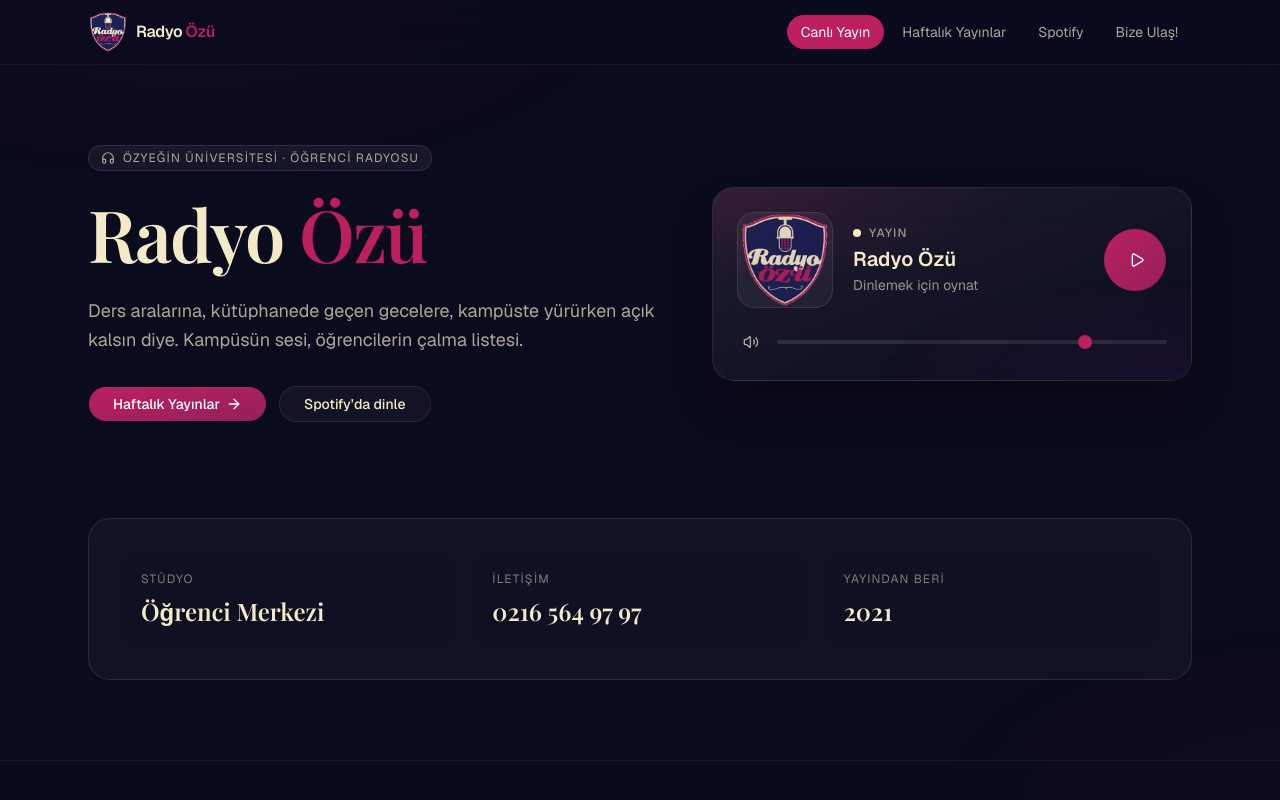
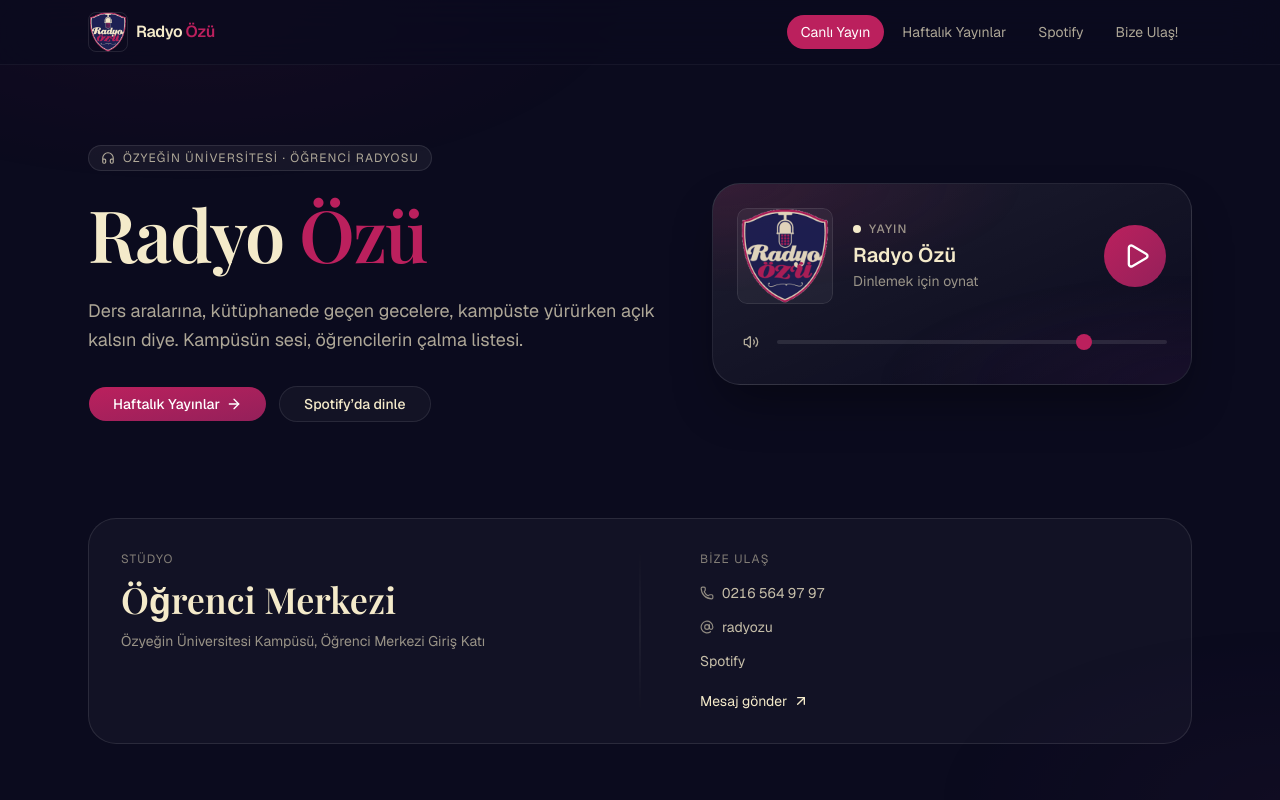
Before and after one commit to NurettinSelim/radyoozu-rework, a Next.js app: page / in a window 1280 px wide. Shown: the top 800 px of the page. Built offline with nearby package versions, Linux system fonts and the light colour scheme; no server answers.

Commit message:
feat: enhance animations and UI components across the application

```diff
--- a/src/app/globals.css
+++ b/src/app/globals.css
@@ -129,3 +129,50 @@
     @apply font-sans;
   }
 }
+
+@layer utilities {
+  @keyframes enter-rise {
+    from {
+      opacity: 0;
+      transform: translateY(12px);
+      filter: blur(4px);
+    }
+    to {
+      opacity: 1;
+      transform: translateY(0);
+      filter: blur(0);
+    }
+  }
+
+  .enter-rise {
+    opacity: 0;
+    animation: enter-rise 600ms cubic-bezier(0.2, 0, 0, 1) forwards;
+    will-change: transform, opacity, filter;
+  }
+
+  .enter-delay-1 {
+    animation-delay: 80ms;
+  }
+  .enter-delay-2 {
+    animation-delay: 180ms;
+  }
+  .enter-delay-3 {
+    animation-delay: 280ms;
+  }
+  .enter-delay-4 {
+    animation-delay: 380ms;
+  }
+  .enter-delay-5 {
+    animation-delay: 480ms;
+  }
+
+  @media (prefers-reduced-motion: reduce) {
+    .enter-rise,
+    [class*="enter-delay-"] {
+      animation: none;
+      opacity: 1;
+      transform: none;
+      filter: none;
+    }
+  }
+}
--- a/src/app/page.tsx
+++ b/src/app/page.tsx
@@ -2,6 +2,7 @@ import Link from "next/link";
 import { ArrowRight, Headphones } from "lucide-react";
 
 import { Button } from "@/components/ui/button";
+import { HomeInfoPanel } from "@/components/home-info-panel";
 import { LivePlayer } from "@/components/live-player";
 import { site } from "@/lib/site";
 
@@ -10,18 +11,18 @@ export default function HomePage() {
     <div className="mx-auto w-full max-w-6xl px-4 py-12 md:px-6 md:py-20">
       <section className="grid items-center gap-10 md:grid-cols-[minmax(0,1fr)_minmax(0,480px)] md:gap-14">
         <div>
-          <span className="inline-flex items-center gap-2 rounded-full border border-white/10 bg-white/5 px-3 py-1 text-xs uppercase tracking-widest text-foreground/70">
+          <span className="enter-rise inline-flex items-center gap-2 rounded-full border border-white/10 bg-white/5 px-3 py-1 text-xs uppercase tracking-widest text-foreground/70">
             <Headphones className="size-3.5" />
             Özyeğin Üniversitesi · Öğrenci Radyosu
           </span>
-          <h1 className="mt-6 font-serif text-5xl font-semibold leading-[1.05] tracking-tight sm:text-6xl md:text-7xl">
+          <h1 className="enter-rise enter-delay-1 mt-6 font-serif text-5xl font-semibold leading-[1.05] tracking-tight text-balance sm:text-6xl md:text-7xl">
             Radyo <span className="text-primary">Özü</span>
           </h1>
-          <p className="mt-6 max-w-xl text-base leading-relaxed text-foreground/70 sm:text-lg">
+          <p className="enter-rise enter-delay-2 mt-6 max-w-xl text-base leading-relaxed text-pretty text-foreground/70 sm:text-lg">
             Ders aralarına, kütüphanede geçen gecelere, kampüste yürürken açık
             kalsın diye. Kampüsün sesi, öğrencilerin çalma listesi.
           </p>
-          <div className="mt-8 flex flex-wrap items-center gap-3">
+          <div className="enter-rise enter-delay-3 mt-8 flex flex-wrap items-center gap-3">
             <Button
               size="lg"
               nativeButton={false}
@@ -48,46 +49,14 @@ export default function HomePage() {
             </Button>
           </div>
         </div>
-        <LivePlayer />
+        <div className="enter-rise enter-delay-3">
+          <LivePlayer />
+        </div>
       </section>
 
-      <section className="mt-24 grid gap-4 rounded-3xl border border-white/10 bg-white/[0.03] p-6 sm:grid-cols-3 sm:p-8">
-        <Stat label="Stüdyo" value="Öğrenci Merkezi" />
-        <Stat label="İletişim" value={site.phone} href={site.phoneHref} />
-        <Stat label="Yayından beri" value={`${site.foundedYear}`} />
-      </section>
+      <div className="enter-rise enter-delay-4">
+        <HomeInfoPanel />
+      </div>
     </div>
   );
 }
-
-function Stat({
-  label,
-  value,
-  href,
-}: {
-  label: string;
-  value: string;
-  href?: string;
-}) {
-  const inner = (
-    <>
-      <p className="text-xs uppercase tracking-widest text-foreground/50">
-        {label}
-      </p>
-      <p className="mt-2 font-serif text-2xl font-semibold text-foreground">
-        {value}
-      </p>
-    </>
-  );
-  return (
-    <div className="rounded-2xl bg-background/30 p-5">
-      {href ? (
-        <Link href={href} className="block hover:text-primary">
-          {inner}
-        </Link>
-      ) : (
-        inner
-      )}
-    </div>
-  );
-}
--- /dev/null
+++ b/src/components/home-info-panel.tsx
@@ -0,0 +1,87 @@
+import Link from "next/link";
+import { ArrowUpRight, AtSign, Phone } from "lucide-react";
+
+import { site } from "@/lib/site";
+
+const INSTAGRAM_HANDLE = "radyozu";
+
+function AddressLines() {
+  const parts = site.address.split("·").map((p) => p.trim());
+  return (
+    <div className="mt-3 space-y-0.5 text-sm text-pretty text-foreground/60">
+      {parts.map((line) => (
+        <p key={line}>{line}</p>
+      ))}
+    </div>
+  );
+}
+
+export function HomeInfoPanel() {
+  return (
+    <section className="mt-24 overflow-hidden rounded-[28px] border border-white/10 bg-white/[0.03] p-6 sm:p-8">
+      <div className="relative grid gap-8 md:grid-cols-2 md:gap-10">
+        <div className="md:pr-10">
+          <p className="text-xs uppercase tracking-widest text-foreground/50">
+            Stüdyo
+          </p>
+          <h2 className="mt-3 font-serif text-3xl font-semibold text-balance text-foreground sm:text-4xl">
+            Öğrenci Merkezi
+          </h2>
+          <AddressLines />
+        </div>
+
+        <div
+          aria-hidden
+          className="hidden md:absolute md:left-1/2 md:top-0 md:block md:h-full md:w-px md:-translate-x-1/2 md:bg-gradient-to-b md:from-transparent md:via-white/10 md:to-transparent"
+        />
+
+        <div className="border-t border-white/10 pt-8 md:border-t-0 md:pt-0 md:pl-10">
+          <p className="text-xs uppercase tracking-widest text-foreground/50">
+            Bize Ulaş
+          </p>
+          <ul className="mt-4 space-y-3 text-sm">
+            <li>
+              <Link
+                href={site.phoneHref}
+                className="inline-flex items-center gap-2 text-foreground/80 tabular-nums transition-[color,scale] duration-150 ease-out hover:text-primary active:scale-[0.96]"
+              >
+                <Phone className="size-3.5 opacity-70" />
+                {site.phone}
+              </Link>
+            </li>
+            <li>
+              <Link
+                href={site.socials.instagram}
+                target="_blank"
+                rel="noopener noreferrer"
+                className="inline-flex items-center gap-2 text-foreground/80 transition-[color,scale] duration-150 ease-out hover:text-primary active:scale-[0.96]"
+              >
+                <AtSign className="size-3.5 opacity-70" />
+                {INSTAGRAM_HANDLE}
+              </Link>
+            </li>
+            <li>
+              <Link
+                href={site.socials.spotify}
+                target="_blank"
+                rel="noopener noreferrer"
+                className="inline-flex items-center gap-2 text-foreground/80 transition-[color,scale] duration-150 ease-out hover:text-primary active:scale-[0.96]"
+              >
+                Spotify
+              </Link>
+            </li>
+            <li className="pt-2">
+              <Link
+                href="/iletisim"
+                className="group inline-flex items-center gap-1.5 text-foreground transition-[color,scale] duration-150 ease-out hover:text-primary active:scale-[0.96]"
+              >
+                Mesaj gönder
+                <ArrowUpRight className="size-4 transition-transform group-hover:-translate-y-0.5 group-hover:translate-x-0.5" />
+              </Link>
+            </li>
+          </ul>
+        </div>
+      </div>
+    </section>
+  );
+}
--- a/src/components/live-player.tsx
+++ b/src/components/live-player.tsx
@@ -96,7 +96,7 @@ export function LivePlayer() {
   const isOnline = now?.status === "online";
 
   return (
-    <div className="group relative overflow-hidden rounded-3xl border border-white/10 bg-gradient-to-br from-white/[0.08] via-white/[0.04] to-transparent p-5 shadow-2xl shadow-black/40 backdrop-blur-xl sm:p-6">
+    <div className="group relative overflow-hidden rounded-[28px] border border-white/10 bg-gradient-to-br from-white/[0.08] via-white/[0.04] to-transparent p-5 shadow-2xl shadow-black/40 backdrop-blur-xl sm:p-6">
       <div
         aria-hidden
         className="absolute inset-0 -z-10 opacity-70"
@@ -108,7 +108,7 @@ export function LivePlayer() {
 
       <div className="flex items-center gap-4 sm:gap-5">
         <div className="relative shrink-0">
-          <div className="size-20 overflow-hidden rounded-2xl border border-white/10 bg-white/5 sm:size-24">
+          <div className="size-20 overflow-hidden rounded-lg bg-white/5 sm:size-24">
             {now?.artworkUrl ? (
               <Image
                 src={now.artworkUrl}
@@ -116,7 +116,7 @@ export function LivePlayer() {
                 width={200}
                 height={200}
                 unoptimized
-                className="h-full w-full object-cover"
+                className="h-full w-full rounded-lg object-cover outline outline-1 -outline-offset-1 outline-white/10"
               />
             ) : (
               <Image
@@ -124,14 +124,14 @@ export function LivePlayer() {
                 alt=""
                 width={200}
                 height={200}
-                className="h-full w-full object-contain opacity-90"
+                className="h-full w-full rounded-lg object-contain opacity-90 outline outline-1 -outline-offset-1 outline-white/10"
               />
             )}
           </div>
           {isPlaying && (
             <div
               aria-hidden
-              className="absolute -inset-1 -z-10 animate-pulse rounded-2xl bg-primary/30 blur-xl"
+              className="absolute -inset-1 -z-10 animate-pulse rounded-lg bg-primary/30 blur-xl"
             />
           )}
         </div>
@@ -174,22 +174,56 @@ export function LivePlayer() {
           onClick={toggle}
           disabled={isLoading}
           size="icon-lg"
-          className="size-14 shrink-0 rounded-full bg-gradient-to-br from-[#bb205d] to-[#94205a] text-white hover:opacity-90 [&>svg]:size-6 sm:size-16 sm:[&>svg]:size-7"
+          className="size-14 shrink-0 rounded-full bg-gradient-to-br from-[#bb205d] to-[#94205a] text-white sm:size-16"
           aria-label={isPlaying ? "Duraklat" : "Oynat"}
         >
-          {isPlaying ? <Pause /> : <Play className="translate-x-0.5" />}
+          <span className="relative flex size-6 items-center justify-center sm:size-7">
+            <Pause
+              className={cn(
+                "size-6 transition-[opacity,filter,scale] duration-300 ease-[cubic-bezier(0.2,0,0,1)] sm:size-7",
+                isPlaying
+                  ? "scale-100 opacity-100 blur-0"
+                  : "scale-[0.25] opacity-0 blur-[4px]",
+              )}
+            />
+            <Play
+              className={cn(
+                "absolute size-6 translate-x-0.5 transition-[opacity,filter,scale] duration-300 ease-[cubic-bezier(0.2,0,0,1)] sm:size-7",
+                isPlaying
+                  ? "scale-[0.25] opacity-0 blur-[4px]"
+                  : "scale-100 opacity-100 blur-0",
+              )}
+            />
+          </span>
         </Button>
       </div>
 
-      <div className="mt-5 flex items-center gap-3">
+      <div className="mt-5 flex items-center gap-3 py-1">
         <Button
           variant="ghost"
           size="icon-sm"
           onClick={() => setMuted((m) => !m)}
           aria-label={muted ? "Sesi aç" : "Sesi kapat"}
-          className="text-foreground/70 hover:text-foreground"
+          className="relative text-foreground/70 hover:text-foreground after:absolute after:left-1/2 after:top-1/2 after:size-11 after:-translate-x-1/2 after:-translate-y-1/2 after:content-['']"
         >
-          {muted || volume === 0 ? <VolumeX /> : <Volume2 />}
+          <span className="relative flex size-4 items-center justify-center">
+            <Volume2
+              className={cn(
+                "size-4 transition-[opacity,filter,scale] duration-300 ease-[cubic-bezier(0.2,0,0,1)]",
+                muted || volume === 0
+                  ? "scale-[0.25] opacity-0 blur-[4px]"
+                  : "scale-100 opacity-100 blur-0",
+              )}
+            />
+            <VolumeX
+              className={cn(
+                "absolute size-4 transition-[opacity,filter,scale] duration-300 ease-[cubic-bezier(0.2,0,0,1)]",
+                muted || volume === 0
+                  ? "scale-100 opacity-100 blur-0"
+                  : "scale-[0.25] opacity-0 blur-[4px]",
+              )}
+            />
+          </span>
         </Button>
         <input
           type="range"
@@ -203,7 +237,7 @@ export function LivePlayer() {
             setVolume(v);
           }}
           aria-label="Ses seviyesi"
-          className="h-1 flex-1 cursor-pointer appearance-none rounded-full bg-white/10 accent-[#bb205d] [&::-webkit-slider-thumb]:h-3.5 [&::-webkit-slider-thumb]:w-3.5 [&::-webkit-slider-thumb]:appearance-none [&::-webkit-slider-thumb]:rounded-full [&::-webkit-slider-thumb]:bg-[#bb205d]"
+          className="h-1 flex-1 cursor-pointer appearance-none rounded-full bg-white/10 accent-[#bb205d] [&::-webkit-slider-thumb]:h-4 [&::-webkit-slider-thumb]:w-4 [&::-webkit-slider-thumb]:appearance-none [&::-webkit-slider-thumb]:rounded-full [&::-webkit-slider-thumb]:bg-[#bb205d] [&::-moz-range-thumb]:h-4 [&::-moz-range-thumb]:w-4 [&::-moz-range-thumb]:appearance-none [&::-moz-range-thumb]:rounded-full [&::-moz-range-thumb]:border-0 [&::-moz-range-thumb]:bg-[#bb205d]"
         />
       </div>
 
--- a/src/components/site-header.tsx
+++ b/src/components/site-header.tsx
@@ -33,7 +33,7 @@ export function SiteHeader() {
             width={40}
             height={40}
             priority
-            className="size-10 shrink-0 object-contain"
+            className="size-10 shrink-0 rounded-md object-contain outline outline-1 -outline-offset-1 outline-white/10"
           />
           <span className="text-base">
             Radyo <span className="text-primary">Özü</span>
@@ -74,6 +74,7 @@ export function SiteHeader() {
                   variant="ghost"
                   size="icon"
                   aria-label="Menüyü aç"
+                  className="relative after:absolute after:left-1/2 after:top-1/2 after:size-10 after:-translate-x-1/2 after:-translate-y-1/2 after:content-['']"
                 />
               }
             >
--- a/src/components/ui/button.tsx
+++ b/src/components/ui/button.tsx
@@ -4,7 +4,7 @@ import { cva, type VariantProps } from "class-variance-authority"
 import { cn } from "@/lib/utils"
 
 const buttonVariants = cva(
-  "group/button inline-flex shrink-0 items-center justify-center rounded-lg border border-transparent bg-clip-padding text-sm font-medium whitespace-nowrap transition-all outline-none select-none focus-visible:border-ring focus-visible:ring-3 focus-visible:ring-ring/50 active:not-aria-[haspopup]:translate-y-px disabled:pointer-events-none disabled:opacity-50 aria-invalid:border-destructive aria-invalid:ring-3 aria-invalid:ring-destructive/20 dark:aria-invalid:border-destructive/50 dark:aria-invalid:ring-destructive/40 [&_svg]:pointer-events-none [&_svg]:shrink-0 [&_svg:not([class*='size-'])]:size-4",
+  "group/button inline-flex shrink-0 items-center justify-center rounded-lg border border-transparent bg-clip-padding text-sm font-medium whitespace-nowrap transition-[background-color,color,border-color,box-shadow,scale,opacity] duration-150 ease-out outline-none select-none focus-visible:border-ring focus-visible:ring-3 focus-visible:ring-ring/50 active:not-aria-[haspopup]:translate-y-px active:not-disabled:scale-[0.96] disabled:pointer-events-none disabled:opacity-50 aria-invalid:border-destructive aria-invalid:ring-3 aria-invalid:ring-destructive/20 dark:aria-invalid:border-destructive/50 dark:aria-invalid:ring-destructive/40 [&_svg]:pointer-events-none [&_svg]:shrink-0 [&_svg:not([class*='size-'])]:size-4",
   {
     variants: {
       variant: {
--- a/src/lib/site.ts
+++ b/src/lib/site.ts
@@ -5,7 +5,7 @@ export const site = {
     "Özyeğin Üniversitesi öğrenci radyosu. Canlı yayın, haftalık programlar ve müzik.",
   phone: "0216 564 97 97",
   phoneHref: "tel:+902165649797",
-  address: "Özyeğin Üniversitesi Kampüsü, Öğrenci Merkezi giriş kat",
+  address: "Özyeğin Üniversitesi Kampüsü, Öğrenci Merkezi Giriş Katı",
   foundedYear: 2021,
   stream: {
     url: "https://s5.radio.co/s3ab6bdcb9/listen",
```
